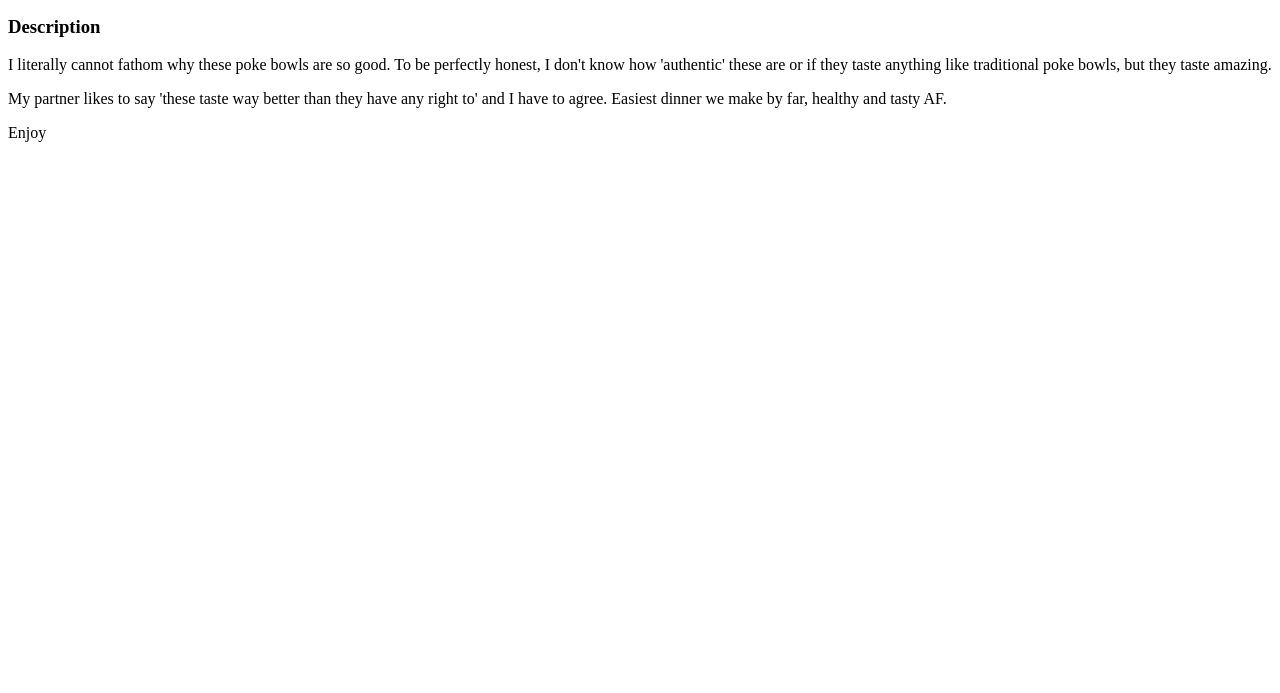
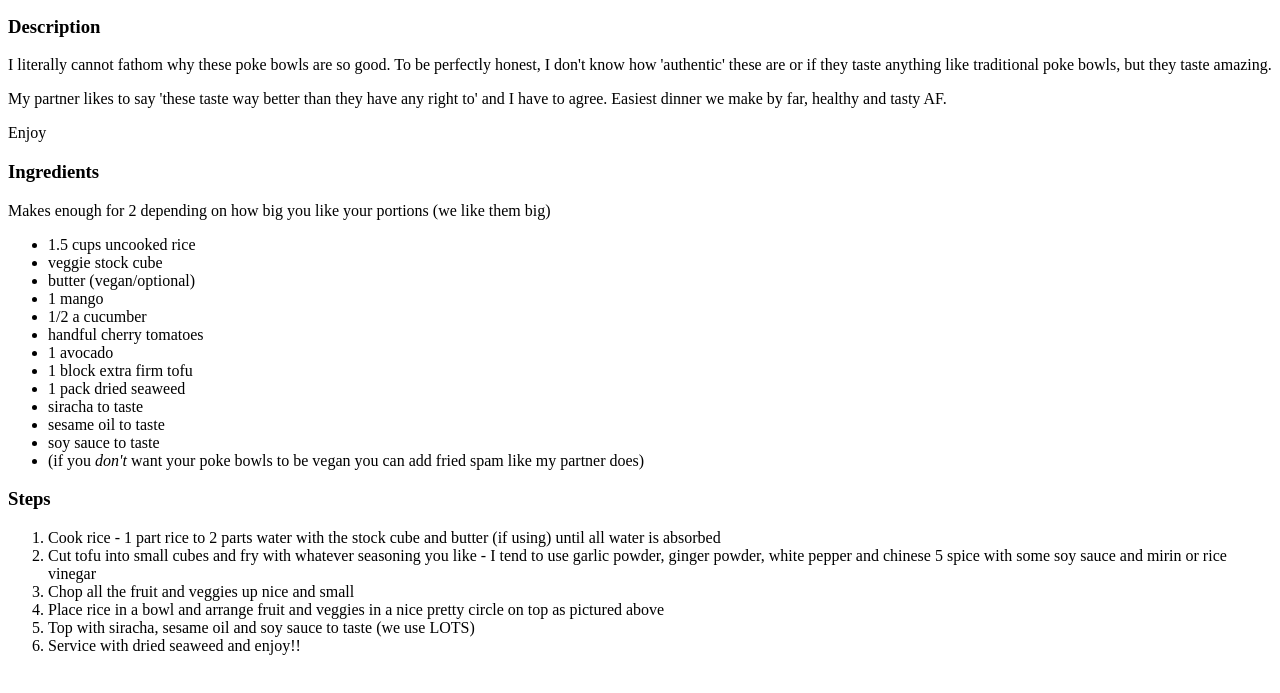
Before and after one commit to wakeupmegeh/odin-recipes, a plain HTML site: page recipes/vegan-poke-bowls.html in a window 1280 px wide. Shown: the part 101-794 px from the top of the page. Drawn offline with Linux system fonts and the light colour scheme.

Commit message:
add ingreds & steps vpb

```diff
--- a/recipes/vegan-poke-bowls.html
+++ b/recipes/vegan-poke-bowls.html
@@ -15,5 +15,39 @@
 
         <p>Enjoy</p>
 
+        <h3>Ingredients</h3>
+
+        <p> Makes enough for 2 depending on how big you like your portions (we like them big)
+            <ul>
+                <li>1.5 cups uncooked rice</li>
+                <li>veggie stock cube</li>
+                <li>butter (vegan/optional)</li>
+                <li>1 mango</li>
+                <li>1/2 a cucumber</li>
+                <li>handful cherry tomatoes</li>
+                <li>1 avocado</li>
+                <li>1 block extra firm tofu</li>
+                <li>1 pack dried seaweed</li>
+                <li>siracha to taste</li>
+                <li>sesame oil to taste</li>
+                <li>soy sauce to taste</li>
+                <li>(if you <em>don't</em> want your poke bowls to be vegan you can add fried spam like my partner does)</li>
+
+            </ul>
+
+        </p>
+
+        <h3>Steps</h3>
+
+        <p>
+            <ol>
+                <li>Cook rice - 1 part rice to 2 parts water with the stock cube and butter (if using) until all water is absorbed</li>
+                <li>Cut tofu into small cubes and fry with whatever seasoning you like - I tend to use garlic powder, ginger powder, white pepper and chinese 5 spice with some soy sauce and mirin or rice vinegar</li>
+                <li>Chop all the fruit and veggies up nice and small</li>
+                <li>Place rice in a bowl and arrange fruit and veggies in a nice pretty circle on top as pictured above</li>
+                <li>Top with siracha, sesame oil and soy sauce to taste (we use LOTS)</li>
+                <li>Service with dried seaweed and enjoy!!</li>
+            </ol>
+        </p>
     </body>
 </html>
```
